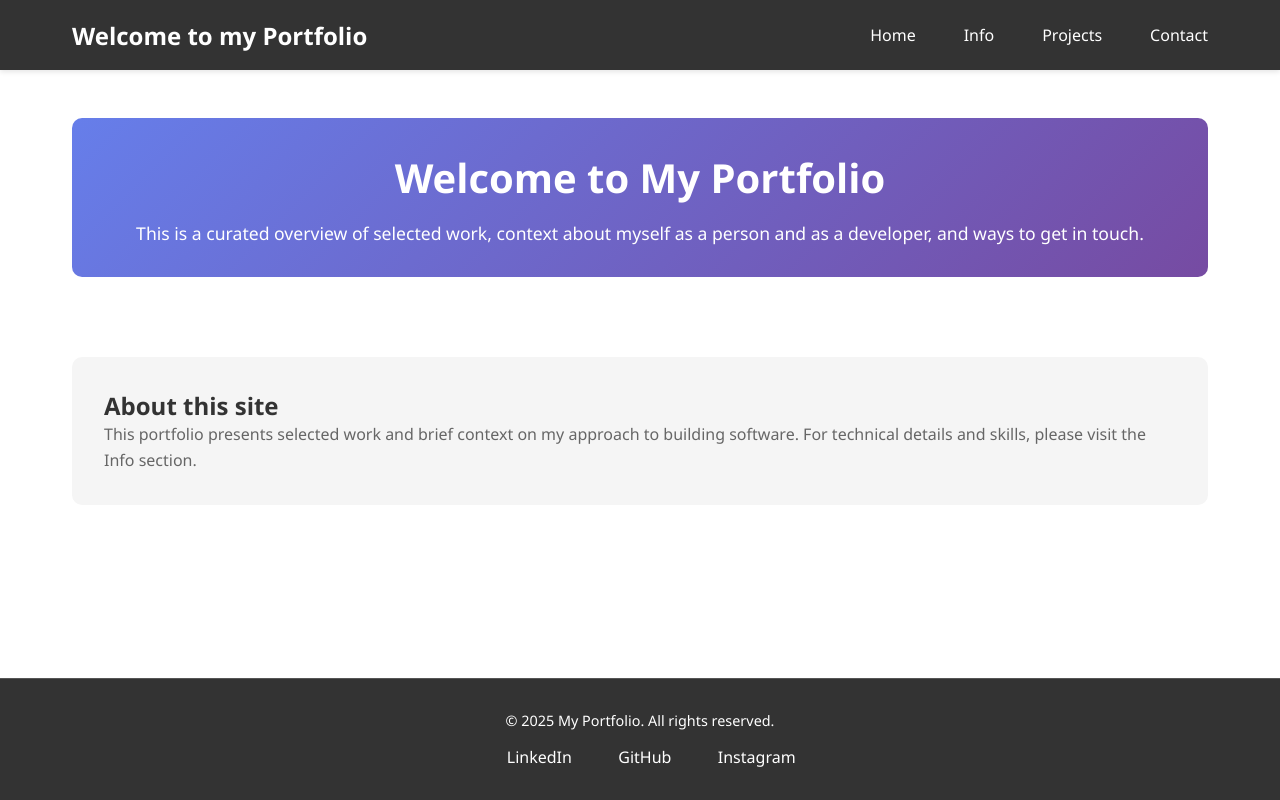
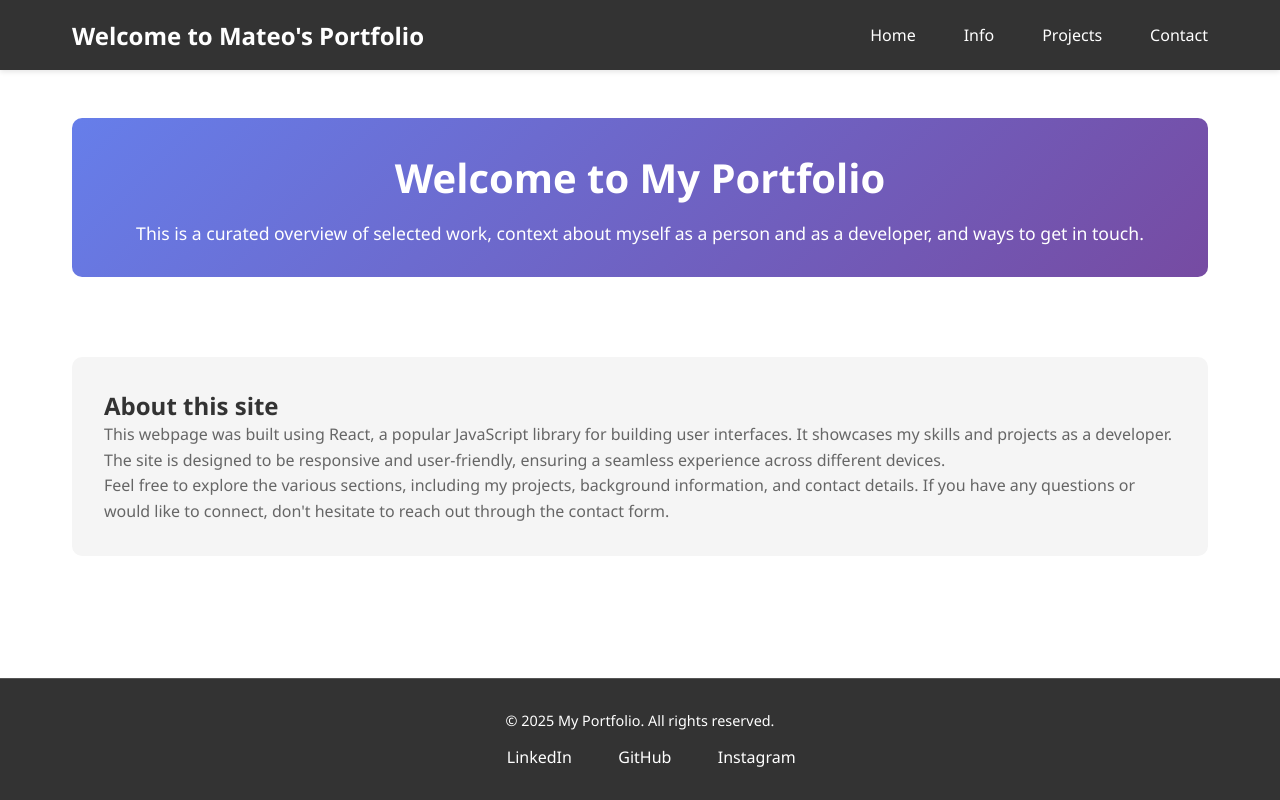
Before and after one commit to PortfolioMatt/my-webpage, a React (Create React App) app: page /#home in a window 1280 px wide. Built offline with nearby package versions, Linux system fonts and the light colour scheme; some icons are missing.

Commit message:
[FIX] Corrected minor issues

```diff
--- a/public/index.html
+++ b/public/index.html
@@ -2,14 +2,14 @@
 <html lang="en">
   <head>
     <meta charset="utf-8" />
-    <link rel="icon" href="%PUBLIC_URL%/favicon.ico" />
+    <link rel="icon" type="image/jpeg" href="%PUBLIC_URL%/images/IconToUse.jpg" />
     <meta name="viewport" content="width=device-width, initial-scale=1" />
     <meta name="theme-color" content="#000000" />
     <meta
       name="description"
       content="Web site created using create-react-app"
     />
-    <link rel="apple-touch-icon" href="%PUBLIC_URL%/logo192.png" />
+    <link rel="apple-touch-icon" href="%PUBLIC_URL%/images/IconToUse.jpg" />
     <!--
       manifest.json provides metadata used when your web app is installed on a
       user's mobile device or desktop. See https://developers.google.com/web/fundamentals/web-app-manifest/
@@ -24,7 +24,7 @@
       work correctly both with client-side routing and a non-root public URL.
       Learn how to configure a non-root public URL by running `npm run build`.
     -->
-    <title>React App</title>
+    <title>Mateo's portfolio</title>
   </head>
   <body>
     <noscript>You need to enable JavaScript to run this app.</noscript>
--- a/src/components/Body.js
+++ b/src/components/Body.js
@@ -11,8 +11,10 @@ function Body() {
       <section id="about" className="content">
         <h2>About this site</h2>
         <p>
-          This portfolio presents selected work and brief context on my approach to building software.
-          For technical details and skills, please visit the Info section.
+          This webpage was built using React, a popular JavaScript library for building user interfaces. It showcases my skills and projects as a developer. The site is designed to be responsive and user-friendly, ensuring a seamless experience across different devices.
+        </p>
+        <p>
+          Feel free to explore the various sections, including my projects, background information, and contact details. If you have any questions or would like to connect, don't hesitate to reach out through the contact form.
         </p>
       </section>
     </main>
--- a/src/components/Header.js
+++ b/src/components/Header.js
@@ -27,7 +27,7 @@ function Header({ onNavigate }) {
   return (
     <header ref={headerRef} className="header">
       <nav className="navbar">
-        <div className="navbar-title">Welcome to my Portfolio</div>
+        <div className="navbar-title">Welcome to Mateo's Portfolio</div>
         <div className="navbar-links">
           <a className="nav-link" href="#home" onClick={(e) => handleNavigation(e, '#home')}>
             <HomeIcon fontSize="small" />
```
Also changed, not shown: public/images/IconToUse.jpg (added), public/manifest.json.
